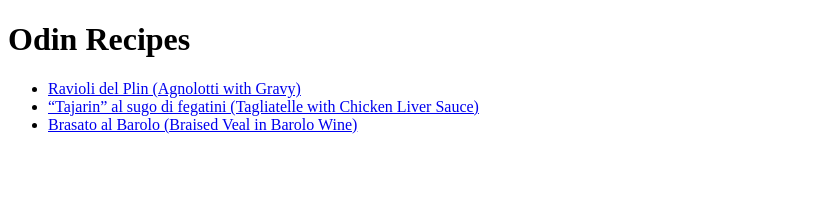
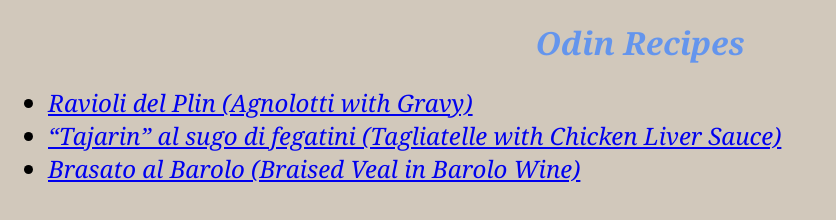
Before and after one commit to hdwalden/odin-recipes, a plain HTML site: page index.html in a window 1280 px wide. Shown: the whole page, without its empty margins (0-836 px from the left). Drawn offline with Linux system fonts and the light colour scheme.

Commit message:
Add styles.css to the main paige
Modified background color, text alignment and fonts

```diff
--- a/index.html
+++ b/index.html
@@ -3,6 +3,7 @@
     <head>
         <meta charset="UTF-8">
         <title>Odin Recipes</title>
+        <link rel="stylesheet" href="styles.css">
     </head>
     <body>
         <h1>Odin Recipes</h1>
--- /dev/null
+++ b/styles.css
@@ -0,0 +1,18 @@
+body {
+    background-color: rgb(209, 200, 187);
+}
+
+h1 {
+    text-align: center;
+    color: cornflowerblue;
+}
+
+h1,
+ul {
+    font-family: Cambria, Cochin, Georgia, Times, 'Times New Roman', serif;
+    font-style: italic;
+}
+
+li {
+    font-size: x-large;
+}
```
